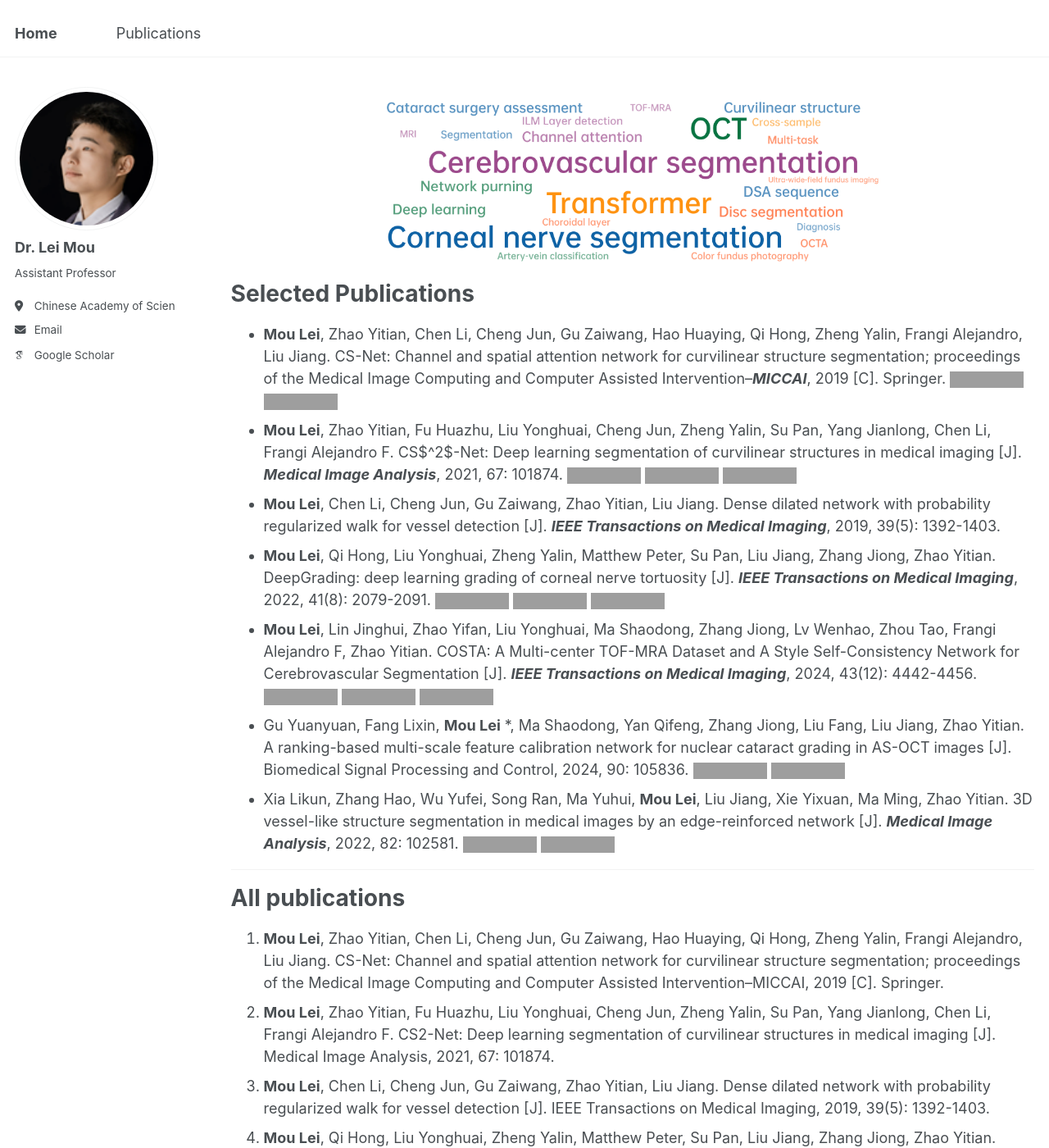
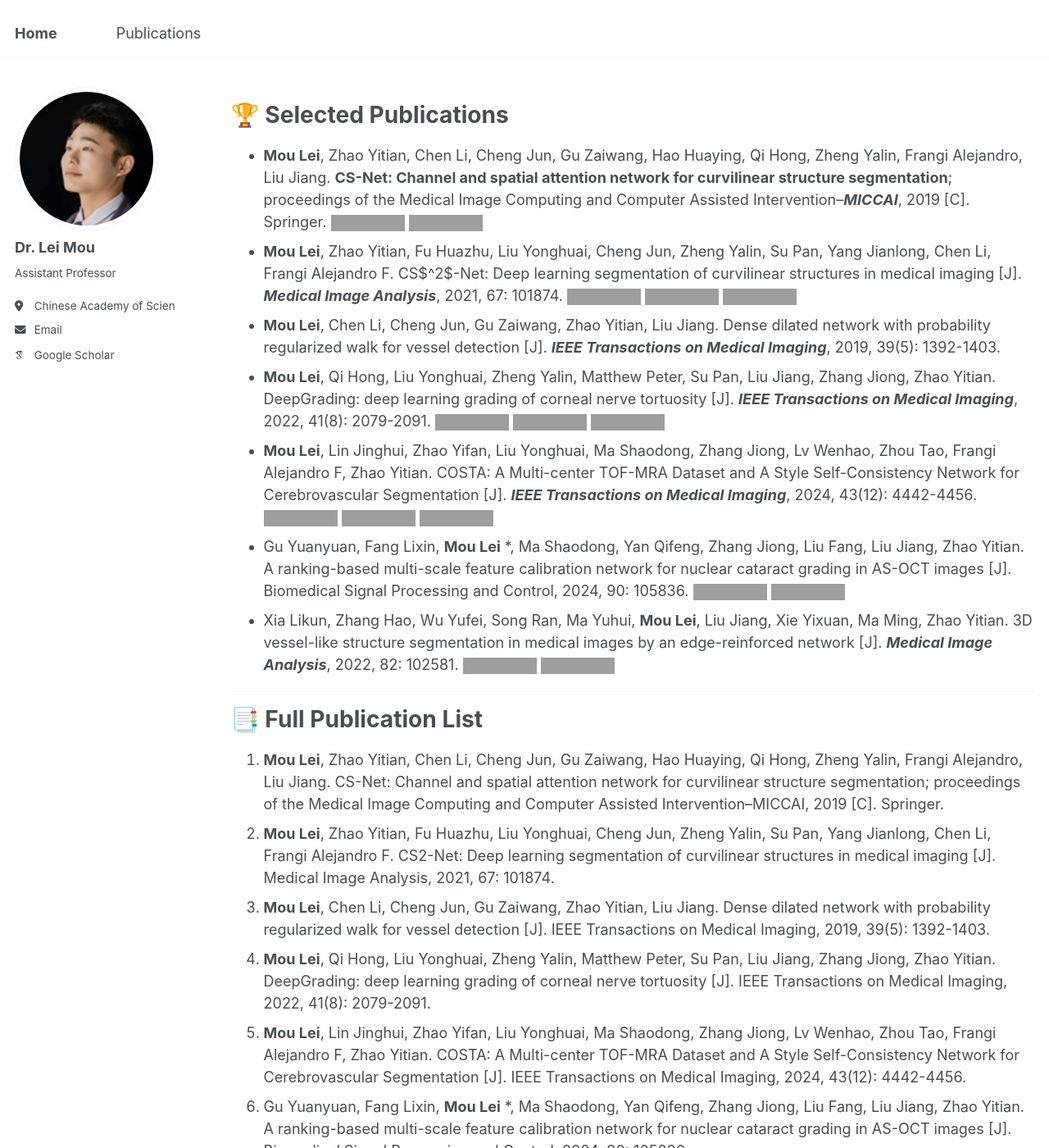
Before and after one commit to iBrain-007/iBrain-007.github.io, a Jekyll site: the page built from _pages/publications.md, in a window 1280 px wide and 1400 px high, cut to the strip 0-1400 px from the top of the window. Shown: the whole strip at 82% size. Built offline with Jekyll 4.4.1, drawn with Linux system fonts in a browser that asks for light colours; some web fonts are replaced; grey boxes are pictures that could not be loaded.

Commit message:
Update publications.md

```diff
--- a/_pages/publications.md
+++ b/_pages/publications.md
@@ -13,13 +13,9 @@ author_profile: true
 <ul>{% for post in site.publications reversed %}
     {% include archive-single.html %}
   {% endfor %}</ul>
+# 🏆 Selected Publications
 
-<p align="center">
- <img width="600px" height="150px" src="../images/topic.png" align="center" alt="Publications" />
-</p>
-# Selected Publications
-
-- **Mou Lei**, Zhao Yitian, Chen Li, Cheng Jun, Gu Zaiwang, Hao Huaying, Qi Hong, Zheng Yalin, Frangi Alejandro, Liu Jiang. CS-Net: Channel and spatial attention network for curvilinear structure segmentation; proceedings of the Medical Image Computing and Computer Assisted Intervention–***MICCAI***, 2019 [C]. Springer. [![](https://img.shields.io/badge/Paper-blue)](https://link.springer.com/chapter/10.1007/978-3-030-32239-7_80) [![](https://img.shields.io/badge/Code-orange)](https://github.com/iMED-Lab/CS-Net)
+- **Mou Lei**, Zhao Yitian, Chen Li, Cheng Jun, Gu Zaiwang, Hao Huaying, Qi Hong, Zheng Yalin, Frangi Alejandro, Liu Jiang. **CS-Net: Channel and spatial attention network for curvilinear structure segmentation**; proceedings of the Medical Image Computing and Computer Assisted Intervention–***MICCAI***, 2019 [C]. Springer. [![](https://img.shields.io/badge/Paper-blue)](https://link.springer.com/chapter/10.1007/978-3-030-32239-7_80) [![](https://img.shields.io/badge/Code-orange)](https://github.com/iMED-Lab/CS-Net)
 - **Mou Lei**, Zhao Yitian, Fu Huazhu, Liu Yonghuai, Cheng Jun, Zheng Yalin, Su Pan, Yang Jianlong, Chen Li, Frangi Alejandro F. CS$^2$-Net: Deep learning segmentation of curvilinear structures in medical imaging [J]. ***Medical Image Analysis***, 2021, 67: 101874. [![](https://img.shields.io/badge/Paper-blue)](https://www.sciencedirect.com/science/article/abs/pii/S1361841520302383) [![](https://img.shields.io/badge/Code-orange)](https://github.com/iMED-Lab/CS-Net) [![](https://img.shields.io/badge/Dataset-CORN-red)](https://zenodo.org/records/12776091)
 - **Mou Lei**, Chen Li, Cheng Jun, Gu Zaiwang, Zhao Yitian, Liu Jiang. Dense dilated network with probability regularized walk for vessel detection [J]. ***IEEE Transactions on Medical Imaging***, 2019, 39(5): 1392-1403.
 - **Mou Lei**, Qi Hong, Liu Yonghuai, Zheng Yalin, Matthew Peter, Su Pan, Liu Jiang, Zhang Jiong, Zhao Yitian. DeepGrading: deep learning grading of corneal nerve tortuosity [J]. ***IEEE Transactions on Medical Imaging***, 2022, 41(8): 2079-2091. [![](https://img.shields.io/badge/Paper-blue)](https://ieeexplore.ieee.org/document/9729201) [![](https://img.shields.io/badge/Code-orange)](https://github.com/iMED-Lab/TortuosityGrading) [![](https://img.shields.io/badge/Dataset-CORN--1500-red)](https://zenodo.org/records/12776091)
@@ -29,7 +25,7 @@ author_profile: true
 
 ---
 
-# All publications
+# 📑 Full Publication List
 
 1. **Mou Lei**, Zhao Yitian, Chen Li, Cheng Jun, Gu Zaiwang, Hao Huaying, Qi Hong, Zheng Yalin, Frangi Alejandro, Liu Jiang. CS-Net: Channel and spatial attention network for curvilinear structure segmentation; proceedings of the Medical Image Computing and Computer Assisted Intervention–MICCAI, 2019 [C]. Springer.
 2. **Mou Lei**, Zhao Yitian, Fu Huazhu, Liu Yonghuai, Cheng Jun, Zheng Yalin, Su Pan, Yang Jianlong, Chen Li, Frangi Alejandro F. CS2-Net: Deep learning segmentation of curvilinear structures in medical imaging [J]. Medical Image Analysis, 2021, 67: 101874.
```
